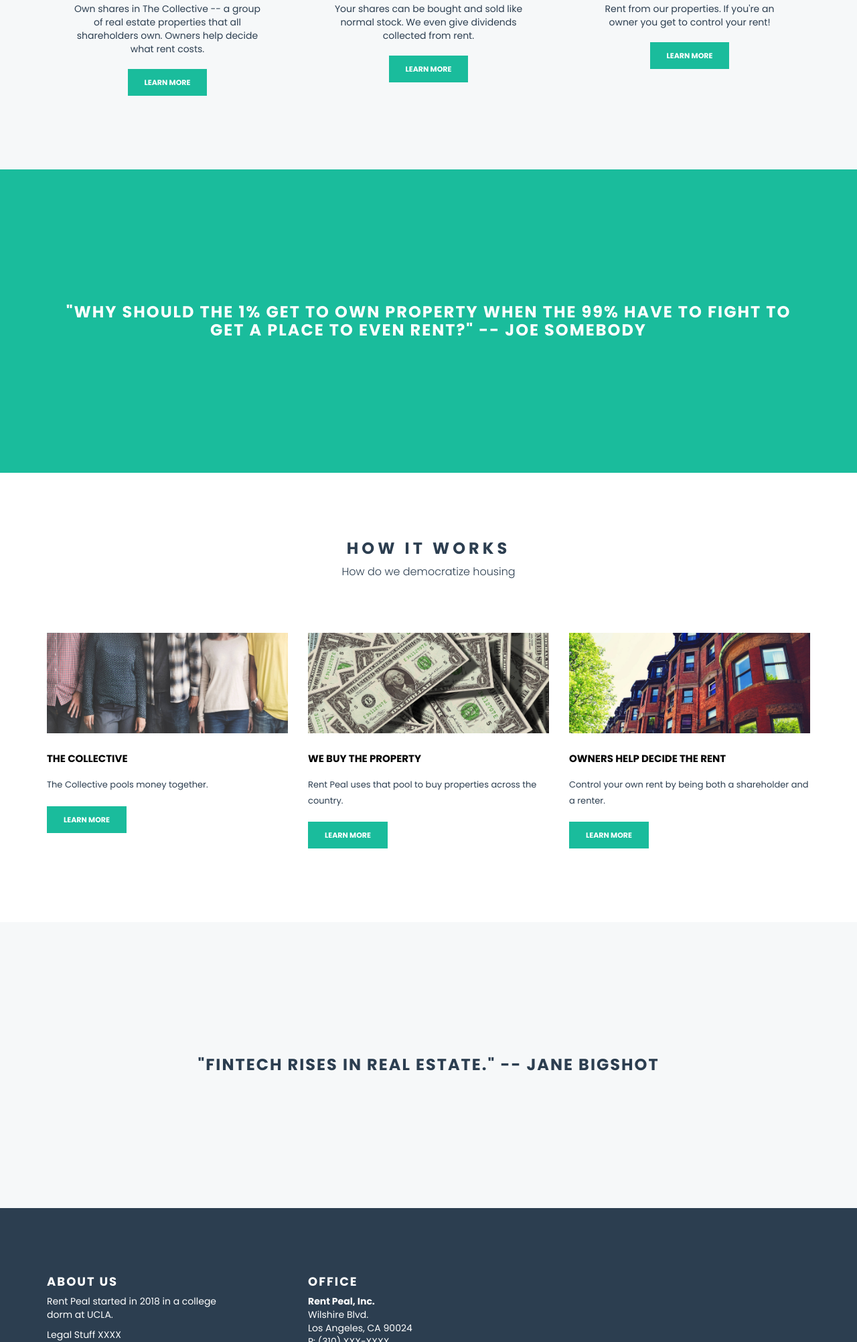
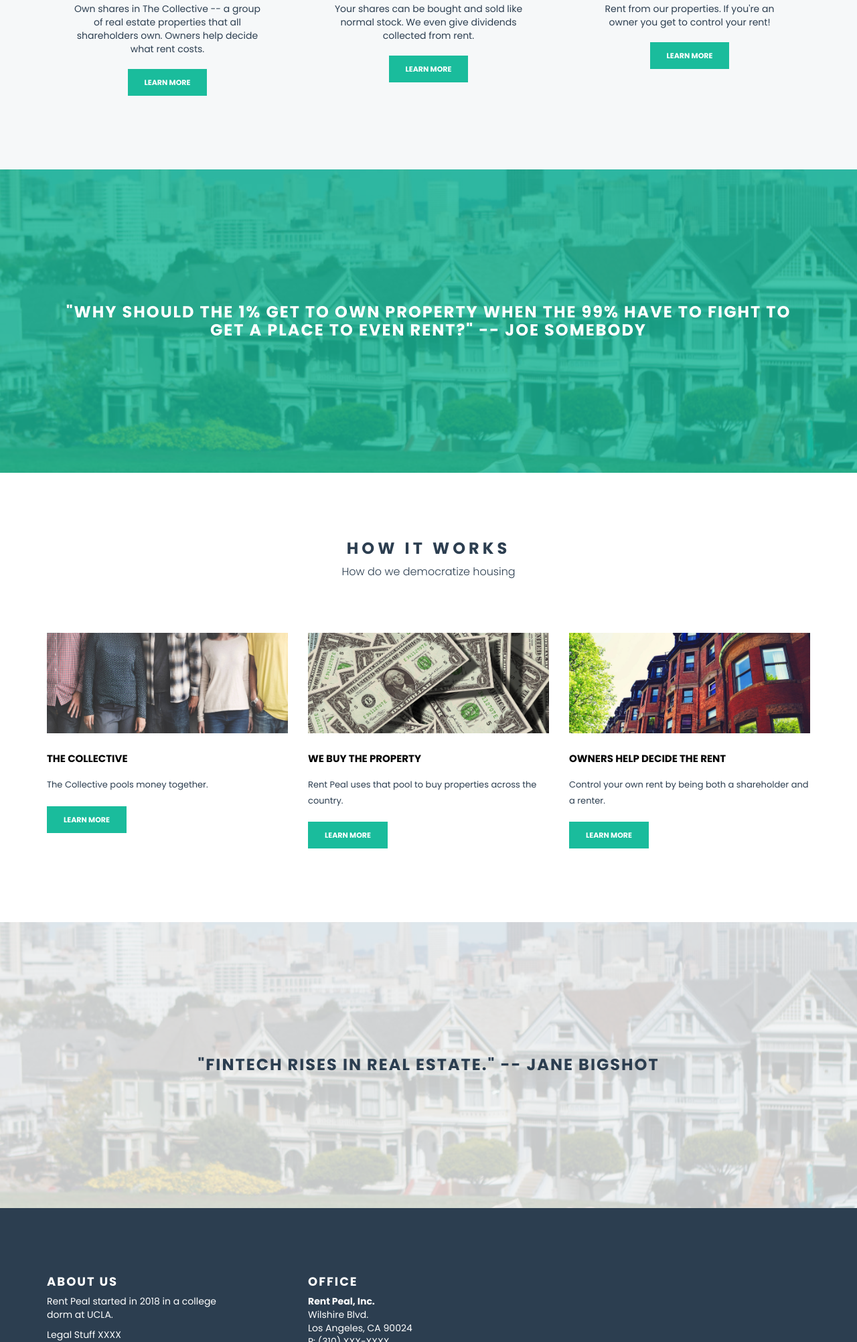
Before and after one commit to Anisotropies/rentpeal, a website: page views/index.html in a window 1280 px wide. Shown: the part 1166-3170 px from the top of the page at 67% size. Drawn offline with nearby package versions, Linux system fonts and the light colour scheme; files whose address does not match are found by name.

Commit message:
Updated url path

```diff
--- a/views/index.html
+++ b/views/index.html
@@ -114,7 +114,7 @@
 
   		<!-- START SECTION -->
   		<div class="section hero text-center background-primary dark-bg">
-  			<div class="background-image" style="background: url(..public/images/hero.jpg) no-repeat fixed center center; background-size: cover; opacity: .2;"></div>
+  			<div class="background-image" style="background: url(../public/images/hero.jpg) no-repeat fixed center center; background-size: cover; opacity: .2;"></div>
   			<div class="container">
   				<div class="row">
   					<div class="col-md-12">
@@ -179,7 +179,7 @@
 
   		<!-- START SECTION -->
   		<div class="section hero text-center background-light">
-  			<div class="background-image" style="background: url(..public/images/hero.jpg) no-repeat fixed center center; background-size: cover; opacity: .2;"></div>
+  			<div class="background-image" style="background: url(../public/images/hero.jpg) no-repeat fixed center center; background-size: cover; opacity: .2;"></div>
   			<div class="container">
   				<div class="row">
   					<div class="col-md-12">
```
